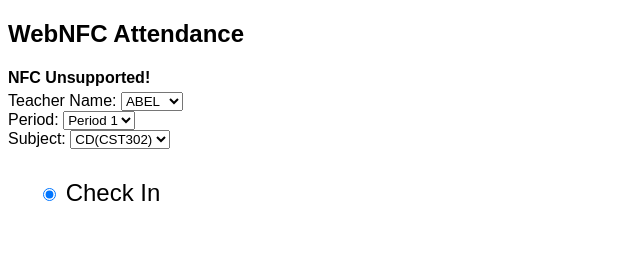
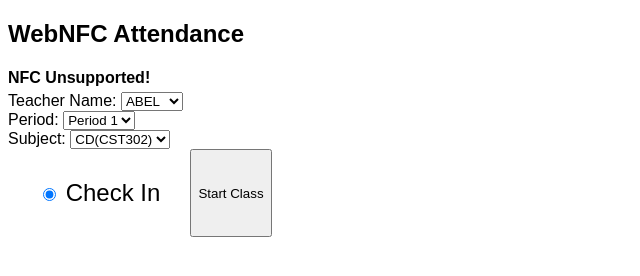
Before and after one commit to mathewsageorge/period-teacher-separate-db, a website: page index.html in a window 1280 px wide. Shown: the whole page, without its empty margins (0-640 px from the left). Drawn offline with Linux system fonts and the light colour scheme.

Commit message:
start class button
<button id="start-class-btn">Start Class</button>

```diff
--- a/index.html
+++ b/index.html
@@ -47,6 +47,8 @@
             <input type="radio" id="check-in" name="check" checked>
             <label for="check-in">Check In</label>
        </div>
+
+        <button id="start-class-btn">Start Class</button>
        <!-- Add radio button for check-out if needed -->
     </div>
     <div id="log"></div>
```
